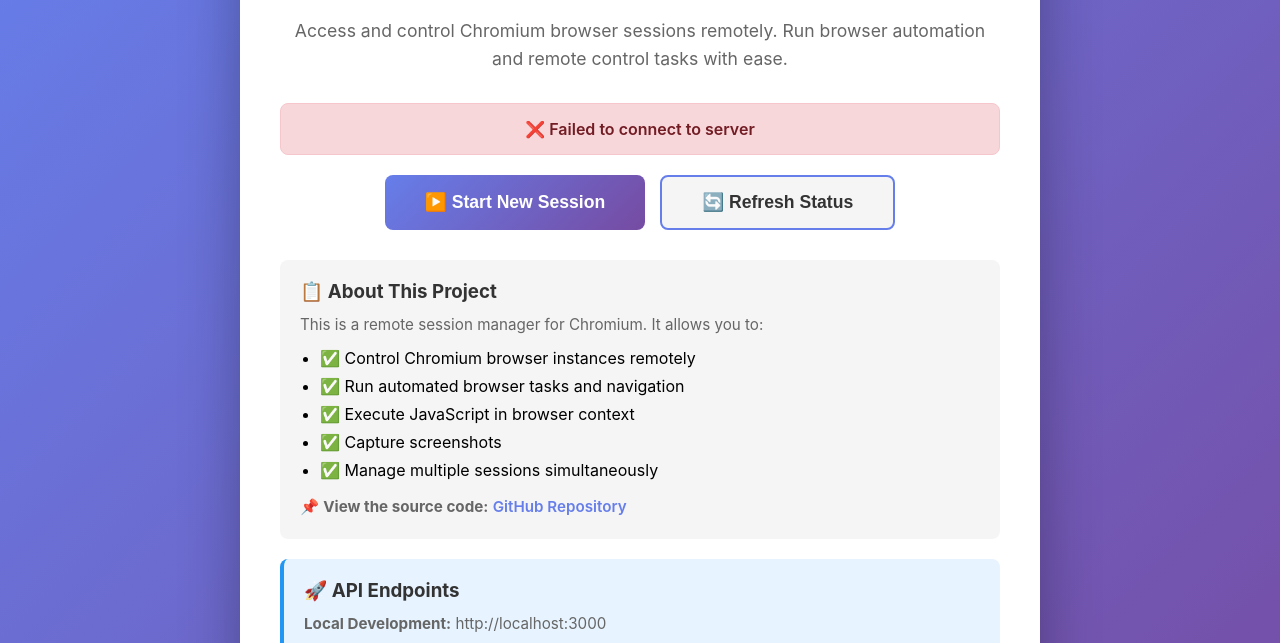
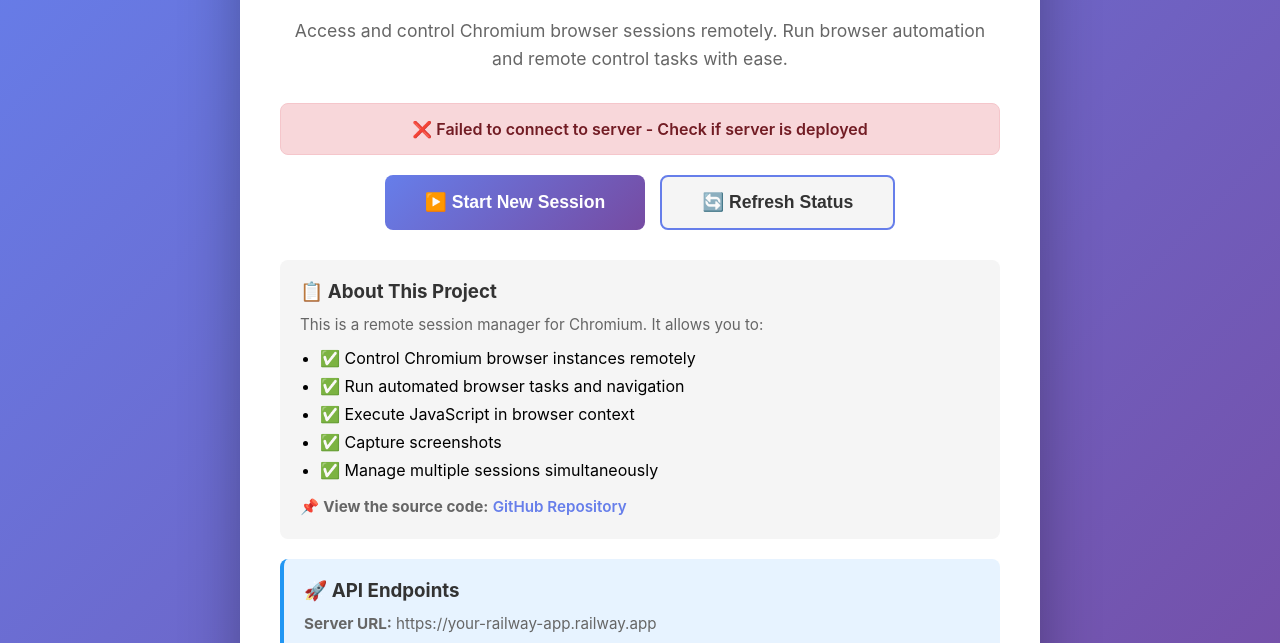
Before and after one commit to LittleIcey11/LittleIcey11.github.io, a website: page index.html in a window 1280 px wide. Shown: the part 112-755 px from the top of the page. Drawn offline with Linux system fonts and the light colour scheme; no server answers.

Commit message:
Fix API URL - use deployed server instead of localhost

```diff
--- a/index.html
+++ b/index.html
@@ -200,7 +200,7 @@
 
         <div class="info" style="margin-top: 20px; background: #e7f3ff; border-left: 4px solid #2196F3;">
             <h3>🚀 API Endpoints</h3>
-            <p><strong>Local Development:</strong> http://localhost:3000</p>
+            <p><strong>Server URL:</strong> <span id="serverUrl">Loading...</span></p>
             <ul>
                 <li>POST /api/sessions/start - Start a new Chromium session</li>
                 <li>POST /api/sessions/:id/navigate - Navigate to URL</li>
@@ -213,13 +213,14 @@
     </div>
 
     <script>
-        const API_BASE = window.location.hostname === 'localhost'
-            ? 'http://localhost:3000'
-            : window.location.origin;
+        // CHANGE THIS to your deployed server URL
+        const API_BASE = 'https://your-railway-app.railway.app'; // Update this with your Railway URL
+
+        document.getElementById('serverUrl').textContent = API_BASE;
 
         async function checkStatus() {
             const statusEl = document.getElementById('status');
-            statusEl.textContent = '🔄 Checking Chromium status...';
+            statusEl.innerHTML = '<span class="spinner"></span>🔄 Checking Chromium status...';
             statusEl.className = 'status offline';
 
             try {
@@ -234,7 +235,7 @@
                     statusEl.className = 'status offline';
                 }
             } catch (error) {
-                statusEl.textContent = '❌ Failed to connect to server';
+                statusEl.textContent = '❌ Failed to connect to server - Check if server is deployed';
                 statusEl.className = 'status offline';
                 console.error('Status check error:', error);
             }
@@ -255,7 +256,7 @@
                     alert(`❌ Error: ${data.error}`);
                 }
             } catch (error) {
-                alert(`❌ Failed to start session: ${error.message}`);
+                alert(`❌ Failed to start session: ${error.message}\n\nMake sure your server is deployed!`);
                 console.error('Start session error:', error);
             }
         }
```
